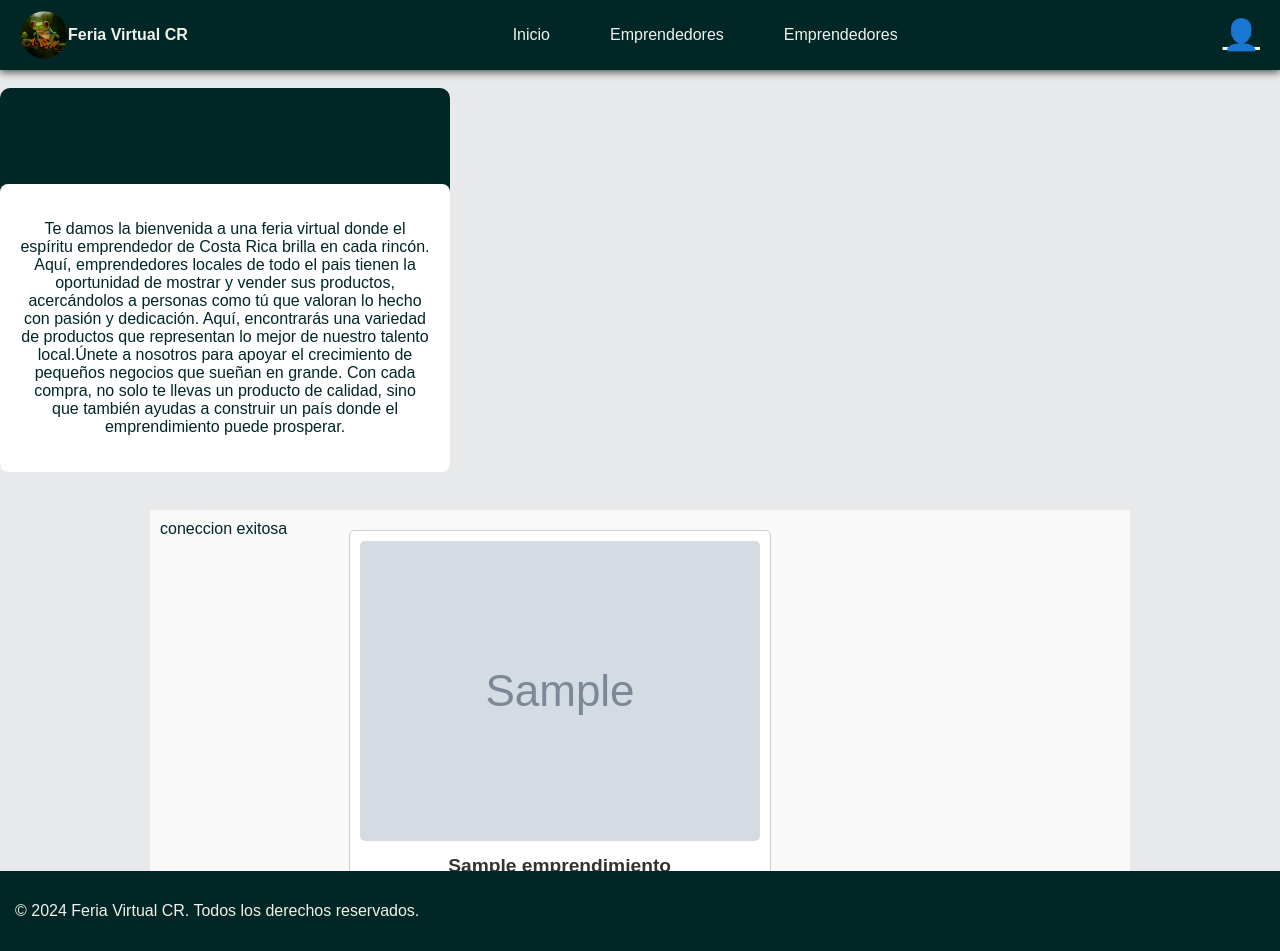
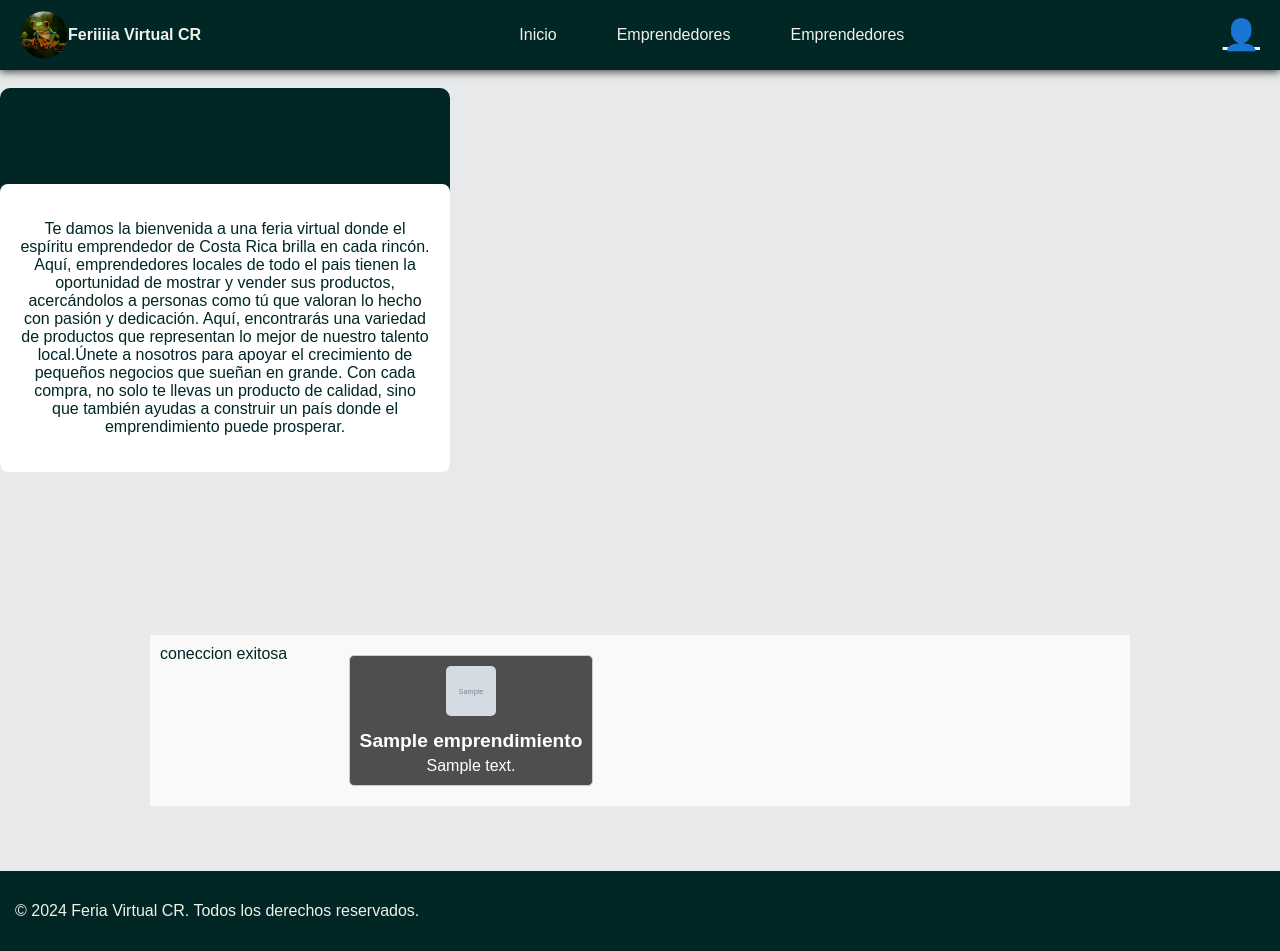
Before and after one commit to Nqxho010/AmbienteWeb, a PHP site: page /views/emprendedores/IndexEmp.php in a window 1280 px wide. Run offline with PHP 8.4, Linux system fonts and the light colour scheme; tables that the repository leaves empty hold one stand-in row (values such as "Sample post"); grey boxes marked "Sample" are stand-in pictures.

Commit message:
carrousel y logica de listado
el listado trae los productos de un emprendedor en especifico

```diff
--- a/public/css/Emprendedores.css
+++ b/public/css/Emprendedores.css
@@ -165,7 +165,7 @@ html, body {
     flex: 1; /* Se expande para ocupar el espacio restante */
     padding: 20px;
 }
-/*Carrousel*/
+/*------------------------------Carrousel----------------------------------------*/
 .carousel-container-emp {
     display: flex;
     overflow-x: auto;
@@ -175,17 +175,16 @@ html, body {
 }
 
 .item-carouserl-emp {
-    min-width: 200px;
     padding: 10px;
     border: 1px solid #ccc;
     border-radius: 5px;
-    background-color: #fff;
+    background-color: rgb(78, 78, 78);
     text-align: center;
 }
-
+/*Esta es la que responde a la imagen de corrousel*/
 .item-carouserl-emp img.carousel-img {
-    width: 100%;
-    height: auto;
+    width: 50px;
+    height: 50px;
     border-radius: 5px;
     margin-bottom: 10px;
 }
@@ -193,16 +192,16 @@ html, body {
 .item-carouserl-emp h3 {
     margin: 0;
     font-size: 1.2em;
-    color: #333;
+    color: white;
 }
 
 .item-carouserl-emp p {
     margin: 5px 0 0;
     font-size: 1em;
-    color: #666;
+    color: white;
 }
 
 .carousel-img {
-    width: 20px;
-    height: 20px; /* Mantener la proporción */
+    width: 50px;
+    height: 50px; /* Mantener la proporción */
 }
--- a/views/emprendedores/IndexEmp.php
+++ b/views/emprendedores/IndexEmp.php
@@ -1,9 +1,9 @@
 <?php
 $titulo = 'Index Emprendedores';
-require_once '../layout/head.php';
+require_once '../layout/heademp.php';
 require_once '../layout/header.php';
 ?>
-    <link rel="stylesheet" type="text/css" href="/AmbienteWeb/public/css/Emprendedores.css">
+    <!--<link rel="stylesheet" type="text/css" href="/AmbienteWeb/public/css/Emprendedores.css">-->
 
         <br>
         <div class="grid-container-wel">
--- /dev/null
+++ b/views/layout/heademp.php
@@ -0,0 +1,10 @@
+<!DOCTYPE html>
+<html lang="en">
+
+<head>
+    <meta charset="UTF-8">
+    <meta name="viewport" content="width=device-width, initial-scale=1.0">
+    <link rel="stylesheet" href="/AmbienteWeb/public/css/Emprendedores.css">
+    <title><?= $titulo; ?></title>
+</head>
+<body></body>
--- a/views/layout/header.php
+++ b/views/layout/header.php
@@ -18,7 +18,7 @@ $menuUsuario = [
     <div class="logo">
         <a href="#" class="logo__link">
             <img src="/AmbienteWeb/public/img/logo.jpg" class="logo__imagen" alt="Logo">
-            <span>Feria Virtual CR</span>
+            <span>Feriiiia Virtual CR</span>
         </a>
     </div>
 
```
Also changed, not shown: model/producto.php (+49 -0 lines), views/emprendedores/IndexProductos.php (added, +16 -0 lines).
